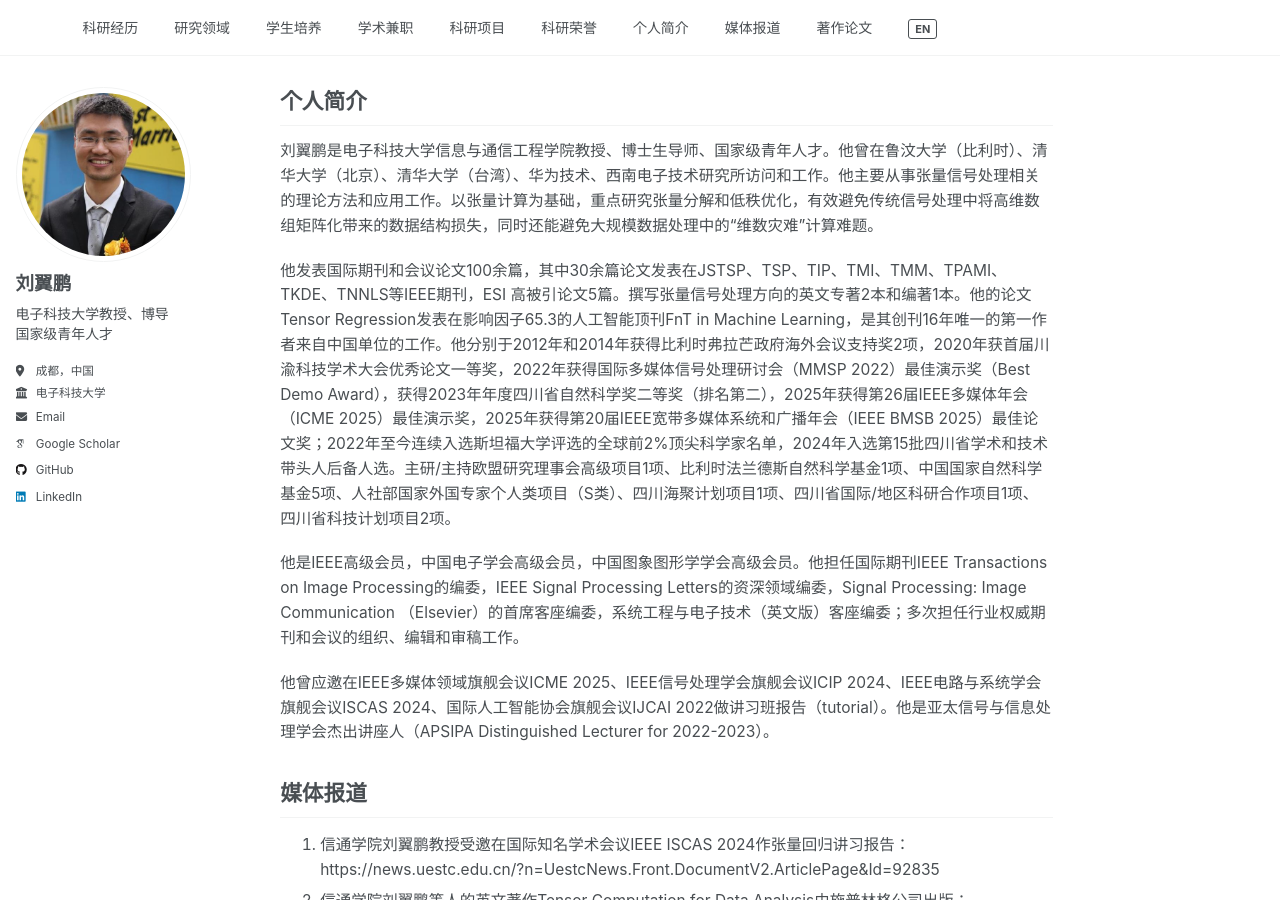
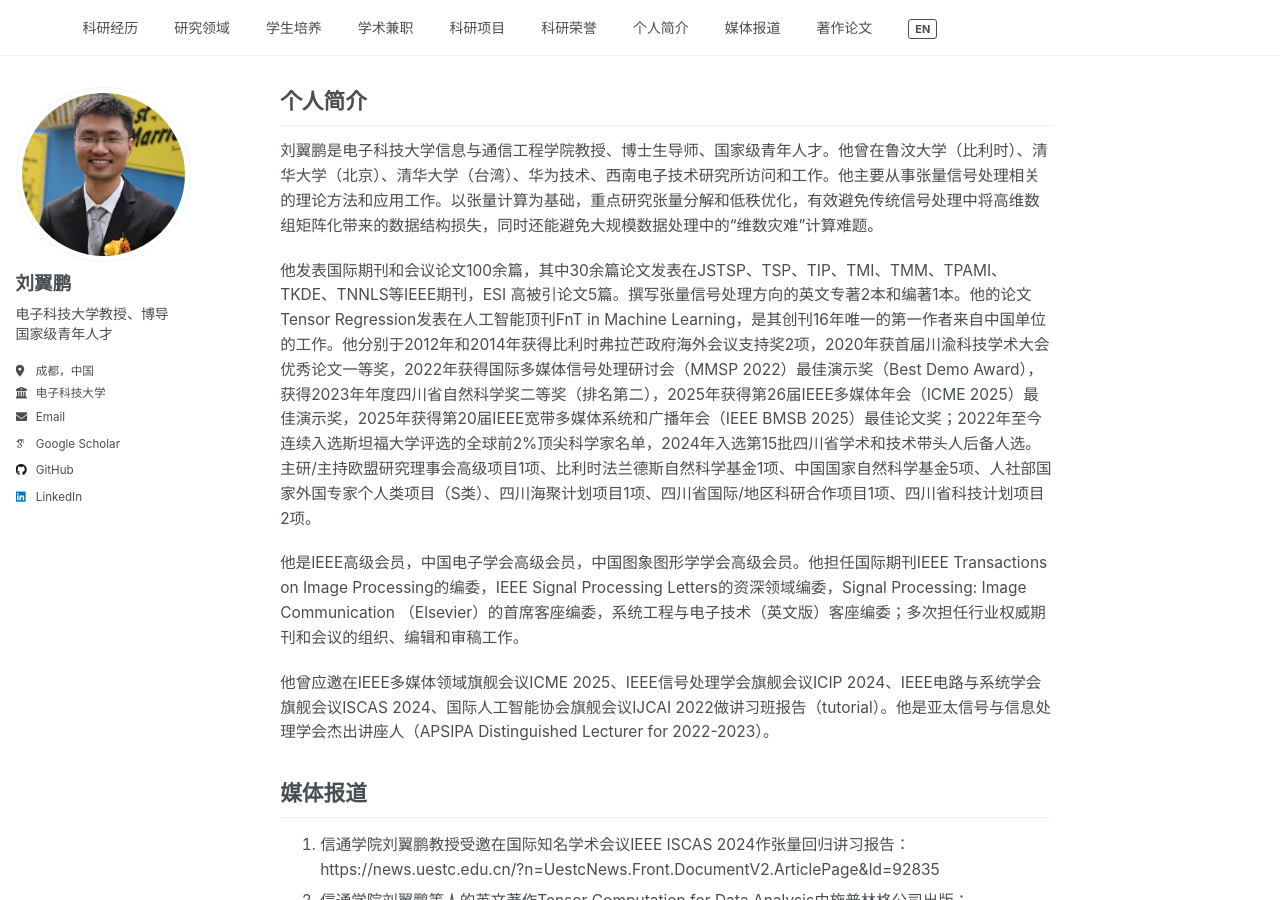
Before and after one commit to yipengliu/yipengliu.github.io, a Jekyll site: the page built from _pages/main-zh.md, in a window 1280 px wide and 900 px high, scrolled down 2084 px. Built offline with Jekyll 4.4.1, drawn with Linux system fonts in a browser that asks for light colours; some web fonts are replaced.

```diff
--- a/_pages/main-zh.md
+++ b/_pages/main-zh.md
@@ -77,7 +77,7 @@
 
 刘翼鹏是电子科技大学信息与通信工程学院教授、博士生导师、国家级青年人才。他曾在鲁汶大学（比利时）、清华大学（北京）、清华大学（台湾）、华为技术、西南电子技术研究所访问和工作。他主要从事张量信号处理相关的理论方法和应用工作。以张量计算为基础，重点研究张量分解和低秩优化，有效避免传统信号处理中将高维数组矩阵化带来的数据结构损失，同时还能避免大规模数据处理中的“维数灾难”计算难题。
 
-他发表国际期刊和会议论文100余篇，其中30余篇论文发表在JSTSP、TSP、TIP、TMI、TMM、TPAMI、TKDE、TNNLS等IEEE期刊，ESI 高被引论文5篇。撰写张量信号处理方向的英文专著2本和编著1本。他的论文Tensor Regression发表在影响因子65.3的人工智能顶刊FnT in Machine Learning，是其创刊16年唯一的第一作者来自中国单位的工作。他分别于2012年和2014年获得比利时弗拉芒政府海外会议支持奖2项，2020年获首届川渝科技学术大会优秀论文一等奖，2022年获得国际多媒体信号处理研讨会（MMSP 2022）最佳演示奖（Best Demo Award），获得2023年年度四川省自然科学奖二等奖（排名第二），2025年获得第26届IEEE多媒体年会（ICME 2025）最佳演示奖，2025年获得第20届IEEE宽带多媒体系统和广播年会（IEEE BMSB 2025）最佳论文奖；2022年至今连续入选斯坦福大学评选的全球前2%顶尖科学家名单，2024年入选第15批四川省学术和技术带头人后备人选。主研/主持欧盟研究理事会高级项目1项、比利时法兰德斯自然科学基金1项、中国国家自然科学基金5项、人社部国家外国专家个人类项目（S类）、四川海聚计划项目1项、四川省国际/地区科研合作项目1项、四川省科技计划项目2项。
+他发表国际期刊和会议论文100余篇，其中30余篇论文发表在JSTSP、TSP、TIP、TMI、TMM、TPAMI、TKDE、TNNLS等IEEE期刊，ESI 高被引论文5篇。撰写张量信号处理方向的英文专著2本和编著1本。他的论文Tensor Regression发表在人工智能顶刊FnT in Machine Learning，是其创刊16年唯一的第一作者来自中国单位的工作。他分别于2012年和2014年获得比利时弗拉芒政府海外会议支持奖2项，2020年获首届川渝科技学术大会优秀论文一等奖，2022年获得国际多媒体信号处理研讨会（MMSP 2022）最佳演示奖（Best Demo Award），获得2023年年度四川省自然科学奖二等奖（排名第二），2025年获得第26届IEEE多媒体年会（ICME 2025）最佳演示奖，2025年获得第20届IEEE宽带多媒体系统和广播年会（IEEE BMSB 2025）最佳论文奖；2022年至今连续入选斯坦福大学评选的全球前2%顶尖科学家名单，2024年入选第15批四川省学术和技术带头人后备人选。主研/主持欧盟研究理事会高级项目1项、比利时法兰德斯自然科学基金1项、中国国家自然科学基金5项、人社部国家外国专家个人类项目（S类）、四川海聚计划项目1项、四川省国际/地区科研合作项目1项、四川省科技计划项目2项。
 
 他是IEEE高级会员，中国电子学会高级会员，中国图象图形学学会高级会员。他担任国际期刊IEEE Transactions on Image Processing的编委，IEEE Signal Processing Letters的资深领域编委，Signal Processing: Image Communication （Elsevier）的首席客座编委，系统工程与电子技术（英文版）客座编委；多次担任行业权威期刊和会议的组织、编辑和审稿工作。
 
```
